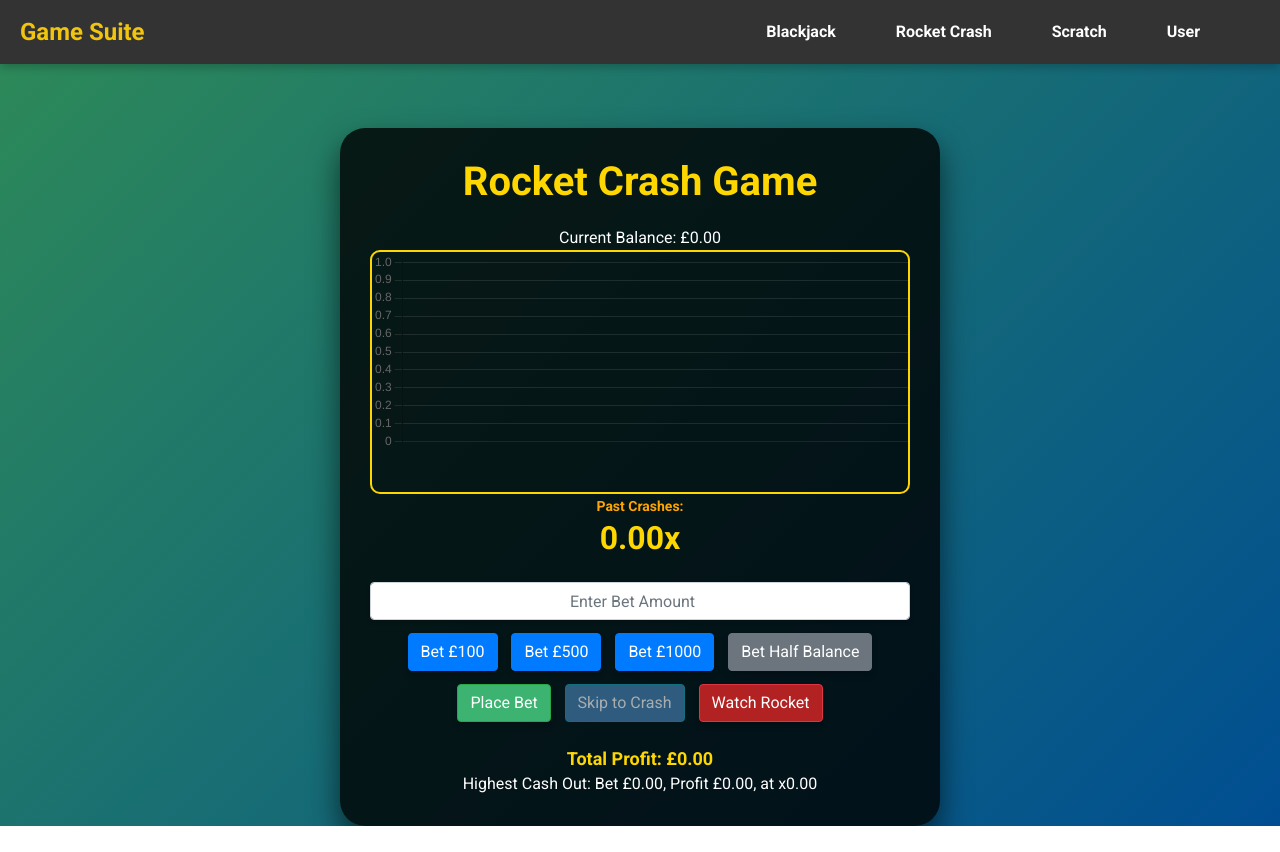
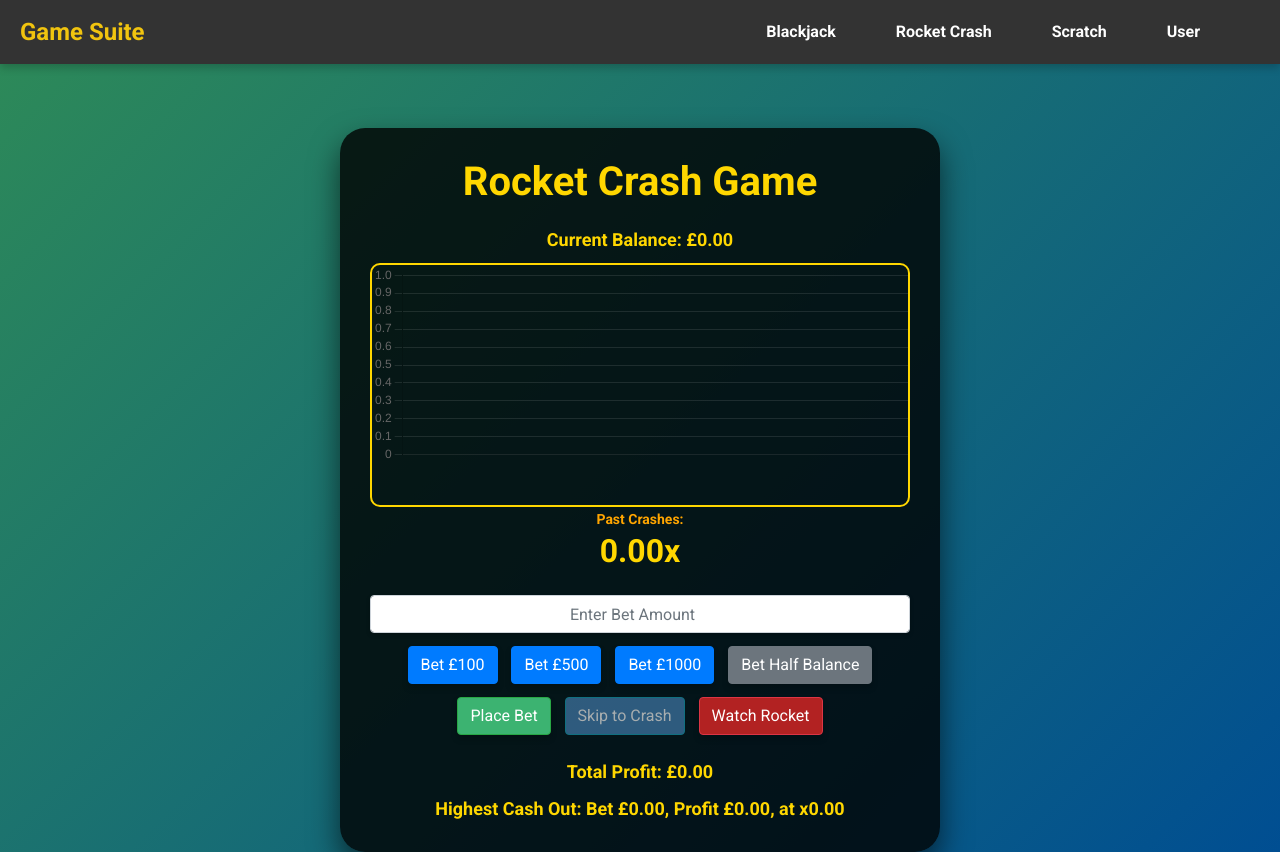
Before and after one commit to HamzaNasir0/first_flashGame, a plain HTML site: page rocket-crash.html in a window 1280 px wide. Before the commit the page ends 826 px from the top, so only its background shows below. Drawn offline with nearby package versions, Linux system fonts and the light colour scheme.

Commit message:
Update rocket-crash.css

```diff
--- a/css/rocket-crash.css
+++ b/css/rocket-crash.css
@@ -177,6 +177,26 @@ h1 {
     margin-bottom: 20px;
 }
 
+/* Current Balance Styling */
+#current-balance {
+    font-size: 18px;
+    font-weight: bold;
+    color: #ffd700; /* Gold color */
+    margin-bottom: 10px;
+}
+
+#current-balance .money {
+    color: #00ff00; /* Green color for money */
+}
+
+/* Highest Cash Out Styling */
+#highest-cash-out {
+    font-size: 18px;
+    font-weight: bold;
+    color: #ffd700; /* Gold color */
+    margin-top: 10px;
+}
+
 /* Buttons General Styling */
 button {
     padding: 10px 20px;
@@ -262,7 +282,7 @@ input {
 .crash-point-text {
     margin-top: 5px;
     font-size: 16px;
-    color: #e0e0e0;
+    color: #ff0000; /* Red color */
 }
 
 /* Total Profit */
```
